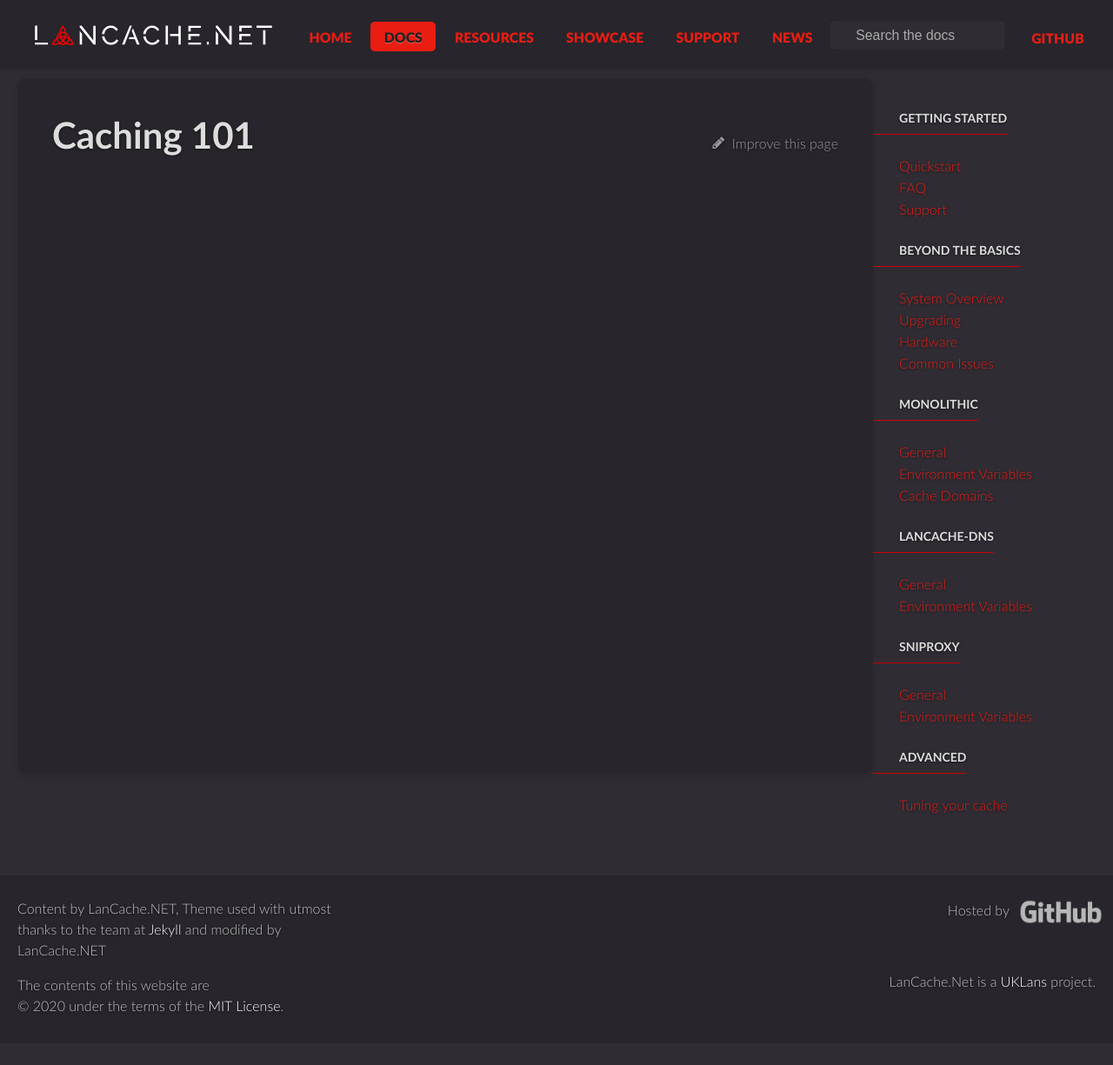
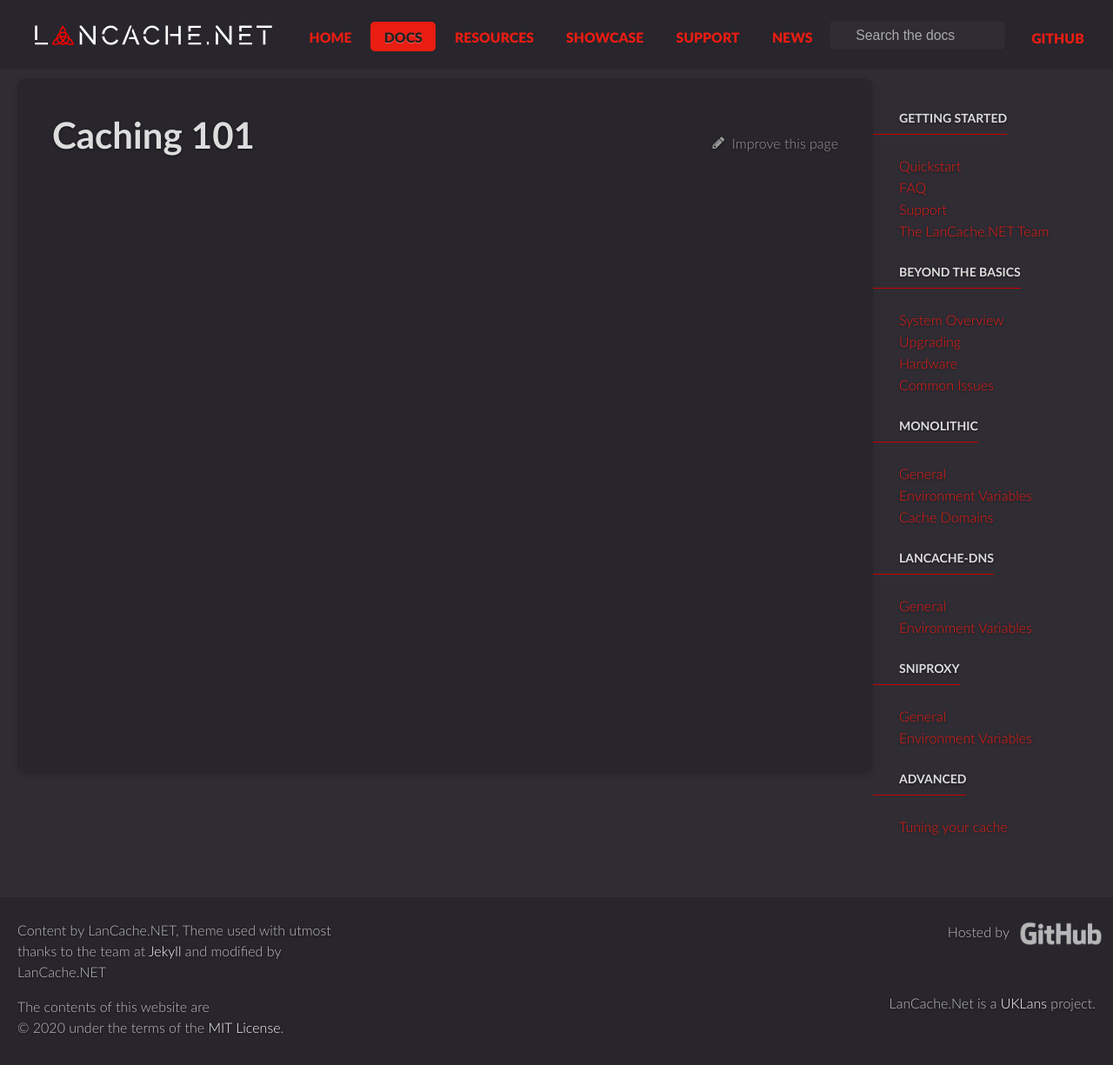
Before and after one commit to lancachenet/lancachenet.github.io, a Jekyll site: the page built from _docs/caching-101.md, in a window 1280 px wide. Shown: the whole page at 87% size. Built offline with Jekyll 4.4.1, drawn with Linux system fonts in a browser that asks for light colours; comment, search, counter and statistics services are not loaded; before the commit the page ends 1200 px from its top, so only the background shows below that; some of the changed lines change nothing that is shown.

Commit message:
Fixed docs_nav not allowing pages

```diff
--- a/_includes/docs_contents.html
+++ b/_includes/docs_contents.html
@@ -5,6 +5,9 @@
       <ul>
         {% for item in section.docs %}
           {% assign p = site.documents | where: "url", item.link | first %}
+		  {% if p.url != item.link %}
+	          {% assign p = site.pages | where: "url", item.link | first %}
+		 {% endif %}
           <li {%- if page.url == p.url %} class="current" {%- endif %}>
             <a href="{{ p.url }}">
               {{ p.menu_name | default: p.title }}
--- /dev/null
+++ b/_plugins/assign_page.rb
@@ -0,0 +1,41 @@
+# By Nathan Grigg
+# Public domain
+#
+# The assign_page tag works like the assign tag, except it takes a url and
+# returns a page or post object.
+#
+# Copy the file into Jekyll's _plugins folder
+#
+# Example:
+#
+# {% assign_page foo = "/" %}
+# {{ foo.title }}
+
+module Jekyll
+  module Tags
+    class AssignPage < Liquid::Assign
+      TrailingIndex = /index\.html$/
+
+      def page_hash(context)
+        reg = context.registers
+        site = reg[:site]
+        if reg[:page_hash].nil?
+          reg[:page_hash] = Hash[ (site.posts + site.pages).collect {
+            |x| [x.url.sub(TrailingIndex, ''), x]}]
+        end
+        return reg[:page_hash]
+      end
+
+      # Assign's Initializer stores variable name in @to and the value in @from.
+      def render(context)
+        url = @from.render(context)
+        page = page_hash(context)[url.sub(TrailingIndex, '')]
+        raise ArgumentError.new "No page with url #{url}." if page.nil?
+        context.scopes.last[@to] = page
+        return
+      end
+    end
+  end
+end
+
+Liquid::Template.register_tag('assign_page', Jekyll::Tags::AssignPage)
```
